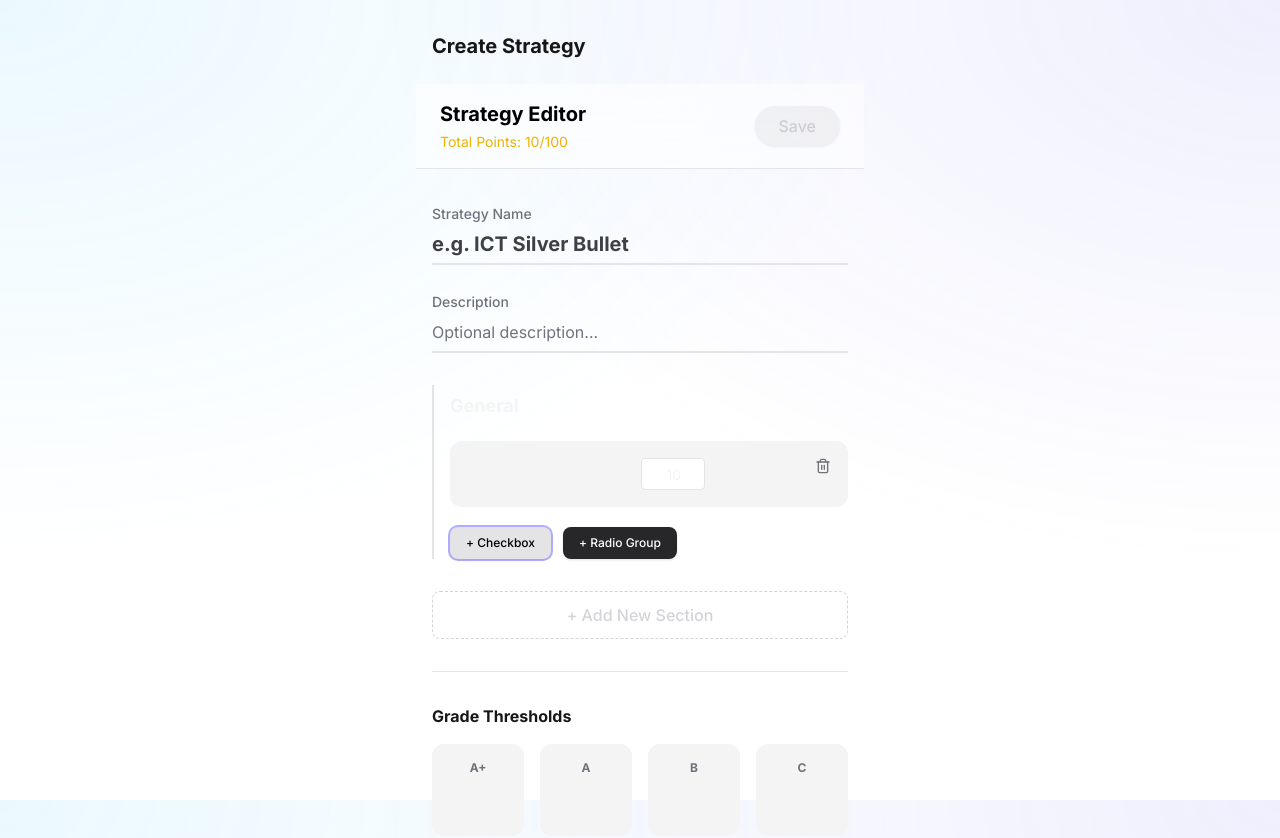
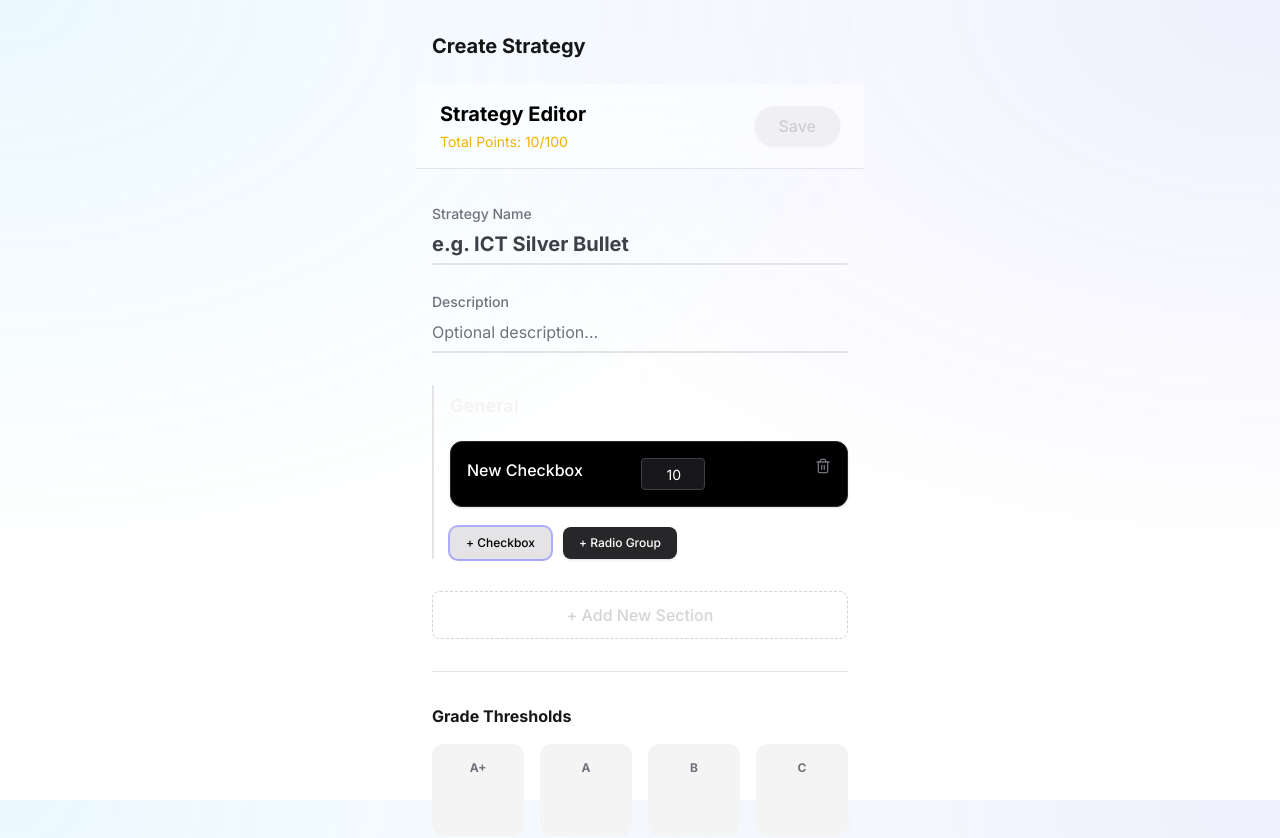
Before and after one commit to rusithrashmitha14-gif/trade-scorer, a Next.js app: page /strategies/new in a window 1280 px wide. Both pictures are taken after a click on the button "+ Checkbox". Shown: the top 838 px of the page. Built offline with nearby package versions, Linux system fonts and the light colour scheme.

Commit message:
Fix: Editor visibility issues (Black cards, White text)

```diff
--- a/components/strategies/StrategyForm.tsx
+++ b/components/strategies/StrategyForm.tsx
@@ -193,7 +193,7 @@ export default function StrategyForm({ initialData }: StrategyFormProps) {
                         {/* Items */}
                         <div className="space-y-3">
                             {section.items.map((item, iIndex) => (
-                                <div key={item.id} className="bg-zinc-100 dark:bg-zinc-900/50 p-4 rounded-xl border border-transparent hover:border-zinc-200 dark:hover:border-zinc-700 transition-all">
+                                <div key={item.id} className="bg-black text-white p-4 rounded-xl border border-zinc-800 hover:border-zinc-600 transition-all shadow-sm">
                                     <div className="flex justify-between items-start gap-4">
                                         <div className="flex-1 space-y-3">
                                             {/* Item Label & Points */}
@@ -201,7 +201,7 @@ export default function StrategyForm({ initialData }: StrategyFormProps) {
                                                 <Input
                                                     value={item.label}
                                                     onChange={e => updateItem(sIndex, iIndex, { label: e.target.value })}
-                                                    className="bg-transparent border-none p-0 h-auto font-medium focus:ring-0 text-base"
+                                                    className="bg-transparent border-none p-0 h-auto font-medium focus:ring-0 text-base text-white placeholder:text-zinc-500"
                                                     placeholder={item.type === 'radio' ? "Group Name..." : "Condition..."}
                                                 />
                                                 {item.type === 'checkbox' && (
@@ -209,7 +209,7 @@ export default function StrategyForm({ initialData }: StrategyFormProps) {
                                                         type="number"
                                                         value={item.points}
                                                         onChange={e => updateItem(sIndex, iIndex, { points: parseInt(e.target.value) || 0 })}
-                                                        className="w-16 h-8 text-right font-mono text-sm bg-white dark:bg-black border border-zinc-200 dark:border-zinc-800 rounded px-2"
+                                                        className="w-16 h-8 text-right font-mono text-sm bg-zinc-900 text-white border border-zinc-700 rounded px-2 focus:border-white transition-colors placeholder:text-zinc-600"
                                                         placeholder="Pts"
                                                     />
                                                 )}
@@ -217,20 +217,20 @@ export default function StrategyForm({ initialData }: StrategyFormProps) {
 
                                             {/* Radio Options */}
                                             {item.type === 'radio' && item.options && (
-                                                <div className="pl-4 space-y-2 border-l border-zinc-300 dark:border-zinc-700">
+                                                <div className="pl-4 space-y-2 border-l border-zinc-800">
                                                     {item.options.map((opt, oIndex) => (
                                                         <div key={oIndex} className="flex gap-2 items-center">
-                                                            <div className="w-3 h-3 rounded-full border-2 border-zinc-400"></div>
+                                                            <div className="w-3 h-3 rounded-full border-2 border-zinc-600"></div>
                                                             <Input
                                                                 value={opt.label}
                                                                 onChange={e => updateOption(sIndex, iIndex, oIndex, { label: e.target.value })}
-                                                                className="bg-transparent border-none p-0 h-auto text-sm focus:ring-0 flex-1"
+                                                                className="bg-transparent border-none p-0 h-auto text-sm focus:ring-0 flex-1 text-zinc-300 focus:text-white transition-colors"
                                                             />
                                                             <Input
                                                                 type="number"
                                                                 value={opt.points}
                                                                 onChange={e => updateOption(sIndex, iIndex, oIndex, { points: parseInt(e.target.value) || 0 })}
-                                                                className="w-14 h-6 text-right font-mono text-xs bg-transparent border-b border-zinc-500 rounded-none px-0"
+                                                                className="w-14 h-6 text-right font-mono text-xs bg-zinc-900 border-b border-zinc-700 rounded-none px-0 text-white focus:border-white"
                                                             />
                                                             <button onClick={() => removeOption(sIndex, iIndex, oIndex)} className="text-zinc-500 hover:text-red-500">
                                                                 <Trash2 className="w-3 h-3" />
```
